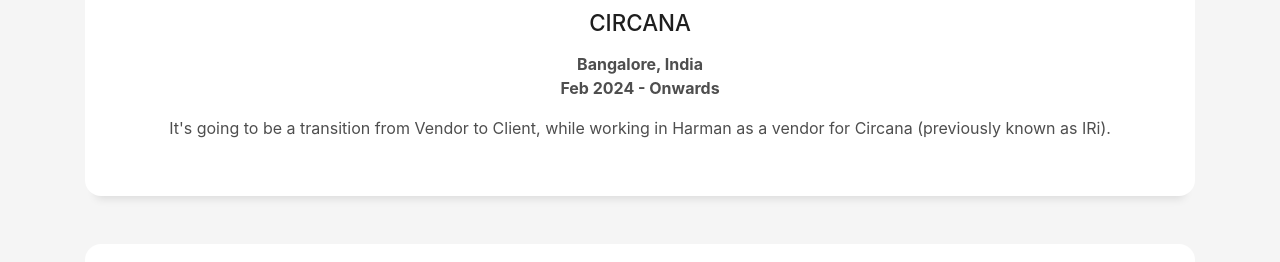
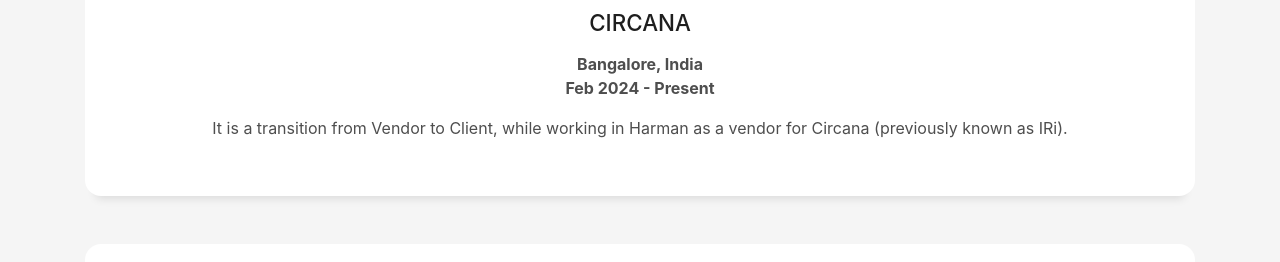
Before and after one commit to Vishal-Paliwal/WhoAmI, a plain HTML site: page index.html in a window 1280 px wide. Shown: the part 2007-2269 px from the top of the page. Drawn offline with Linux system fonts and the light colour scheme; files whose address does not match are found by name.

Commit message:
Update index.html

```diff
--- a/index.html
+++ b/index.html
@@ -190,8 +190,8 @@
             <div class="service-content">
               <a href="https://www.circana.com/"><h2 class="s-title">Circana</h2></a>
               <p class="s-description text-center">
-                <b>Bangalore, India <br> Feb 2024 - Onwards</b>
-                <p class="text-center"> It's going to be a transition from Vendor to Client, while working in Harman as a vendor for Circana (previously known as IRi).</p>
+                <b>Bangalore, India <br> Feb 2024 - Present</b>
+                <p class="text-center"> It is a transition from Vendor to Client, while working in Harman as a vendor for Circana (previously known as IRi).</p>
               </p>
             </div>
           </div>
```
